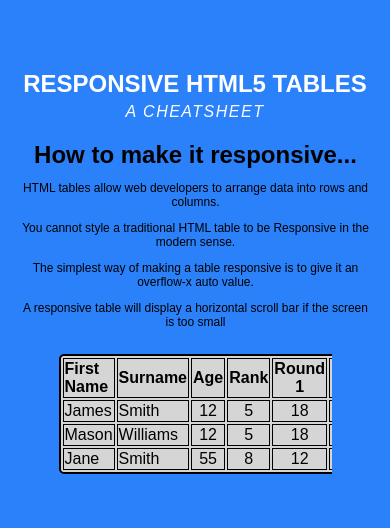
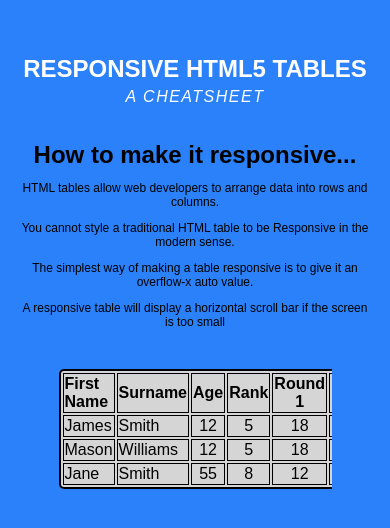
Before and after one commit to adamrichardturner/cheatsheet, a plain HTML site: page index.html in a window 390 px wide. Shown: the part 160-688 px from the top of the page. Drawn offline with Linux system fonts and the light colour scheme; a web font is replaced by a local one.

Commit message:
Style updates

```diff
--- a/css/style.css
+++ b/css/style.css
@@ -168,6 +168,8 @@ table th {
 
 @media only screen and (max-width: 779px) {
     header {
+        margin: 0 auto;
+        width: 90%;
         padding: 20px 0px 0px 0px;
     }
 
@@ -182,7 +184,6 @@ table th {
 
     body>div>main>article.info {
         width: 90%;
-        padding: 20px;
     }
 
     body>div>main>article>div.info-right>p {
```
